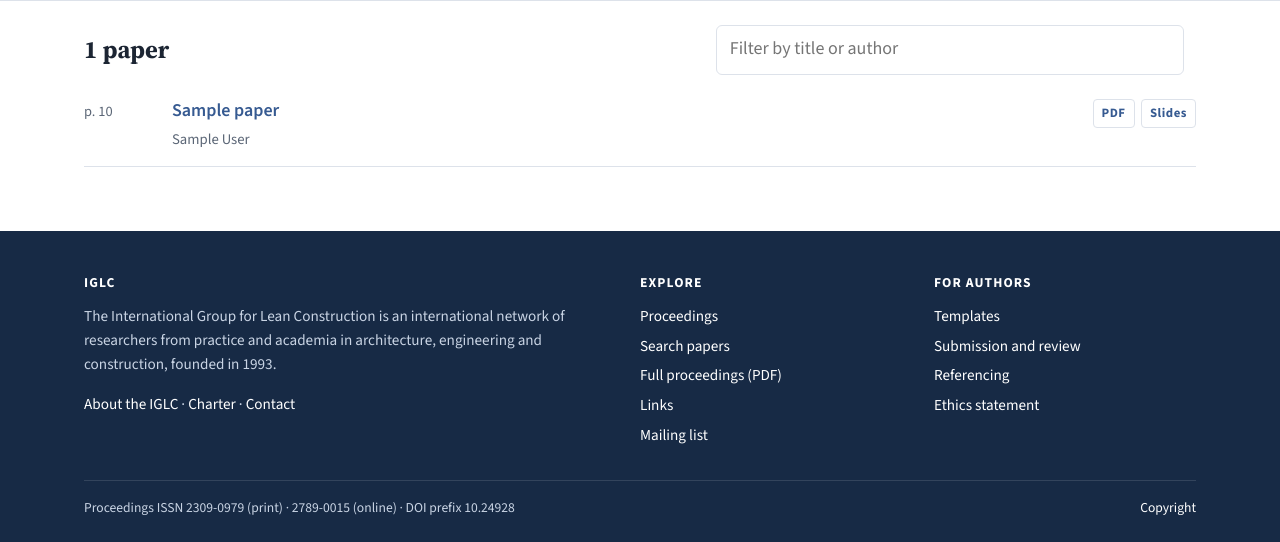
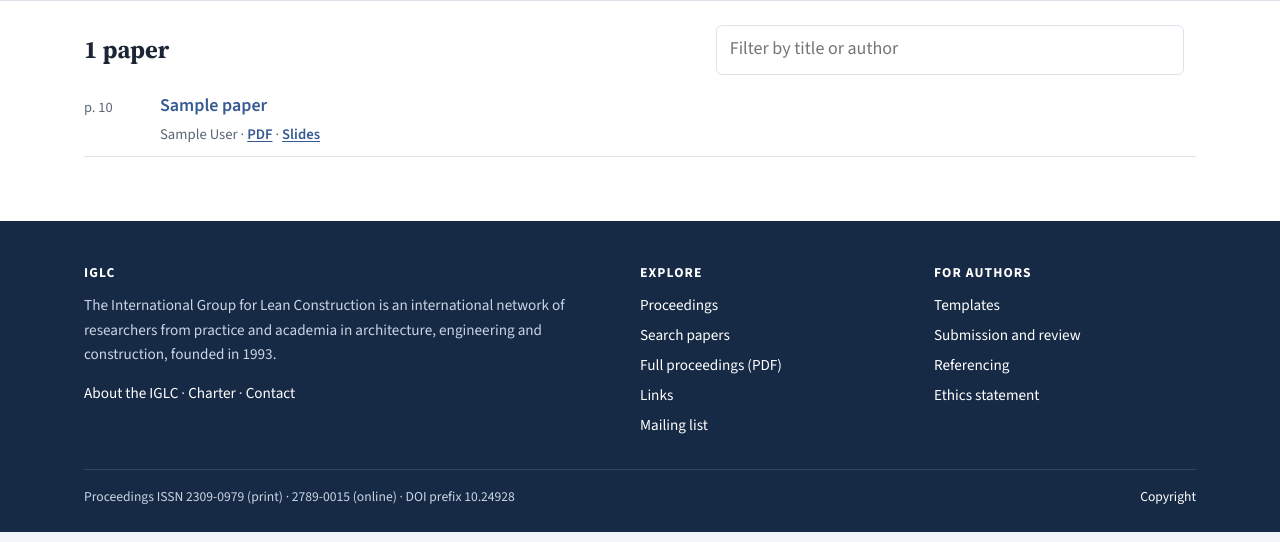
Before and after one commit to FrodeDrevland/new-iglc-net, a Django app: page /papers/conference/1 in a window 1280 px wide. Shown: the part 479-1021 px from the top of the page. Run offline with Django 5.2, Linux system fonts and the light colour scheme; tables that the repository leaves empty hold one stand-in row (values such as "Sample post"); parts of the project's set-up code (start-up, migrations or seed data) failed here and were passed over.

Commit message:
Paper list: PDF and slides links inline after the authors; tighter rows
Co-Authored-By: Claude Opus 5.5 <noreply@anthropic.com>
Claude-Session: https://claude.ai/code/session_01XkJSX4vrRHW9CYEUGMRzwt

```diff
--- a/static/css/site.css
+++ b/static/css/site.css
@@ -133,11 +133,8 @@ main { padding-bottom: 4rem; }
 
 /* Paper and search lists */
 .paper-list { list-style: none; padding: 0; margin: 0; }
-.paper-list li { display: grid; grid-template-columns: 4.5rem minmax(0, 1fr) auto; gap: 1rem; padding: .9rem 0; border-bottom: 1px solid var(--line); }
+.paper-list li { display: grid; grid-template-columns: 4rem minmax(0, 1fr); gap: .75rem; padding: .6rem 0; border-bottom: 1px solid var(--line); }
 .paper-list li[hidden] { display: none; }
-.paper-list .files { display: flex; gap: .4rem; align-items: flex-start; padding-top: .1rem; }
-.paper-list .files a { font-size: .8rem; font-weight: 700; letter-spacing: .04em; padding: .2rem .5rem; border: 1px solid var(--line); border-radius: 4px; text-decoration: none; }
-.paper-list .files a:hover { border-color: var(--blue); background: var(--blue-tint); }
 .paper-no { font-weight: 700; color: var(--orange-text); margin-right: .6rem; }
 .list-head { display: flex; flex-wrap: wrap; align-items: center; justify-content: space-between; gap: .75rem 1.5rem; margin-bottom: .5rem; }
 .list-head h2 { margin: 0; }
@@ -148,8 +145,9 @@ main { padding-bottom: 4rem; }
 .paper-list .pp { font-variant-numeric: tabular-nums; color: var(--muted); font-size: .9rem; padding-top: .2rem; }
 .paper-list .title { font-weight: 600; text-decoration: none; }
 .paper-list .title:hover { text-decoration: underline; }
-.paper-list .meta { font-size: .92rem; color: var(--muted); margin-top: .15rem; }
-@media (max-width: 36rem) { .paper-list li { grid-template-columns: 1fr; gap: .1rem; } .paper-list .files { padding-top: .4rem; } }
+.paper-list .meta { font-size: .92rem; color: var(--muted); margin-top: .1rem; }
+.paper-list .meta a { font-weight: 600; }
+@media (max-width: 36rem) { .paper-list li { grid-template-columns: 1fr; gap: .1rem; } }
 
 /* Paper page */
 .paper-layout { display: grid; grid-template-columns: minmax(0, 1fr) 19rem; gap: 3rem; align-items: start; }
--- a/templates/archive/_paper_item.html
+++ b/templates/archive/_paper_item.html
@@ -2,7 +2,6 @@
   <span class="pp">{% if paper.first_page %}p. {{ paper.first_page }}{% elif show_conference %}IGLC {{ paper.conference.number }}{% endif %}</span>
   <div>
     <a class="title" href="{{ paper.get_absolute_url }}">{% if show_paper_numbers and paper.doi %}<span class="paper-no">{{ paper.doi|slice:"-3:" }}</span>{% endif %}{{ paper.title }}</a>
-    <div class="meta">{{ paper.full_author_string }}{% if show_conference %} &middot; IGLC {{ paper.conference.number }}, {{ paper.year }}{% endif %}</div>
+    <div class="meta">{{ paper.full_author_string }}{% if show_conference %} &middot; IGLC {{ paper.conference.number }}, {{ paper.year }}{% endif %}{% if paper.full_text_url %} &middot; <a href="{% url 'archive:paper_pdf' paper.pk %}" title="Download the paper">PDF</a>{% endif %}{% if paper.presentation_url %} &middot; <a href="{% url 'archive:paper_presentation' paper.pk %}" title="Download the presentation">Slides</a>{% endif %}</div>
   </div>
-  <span class="files">{% if paper.full_text_url %}<a href="{% url 'archive:paper_pdf' paper.pk %}" title="Download the paper">PDF</a>{% endif %}{% if paper.presentation_url %}<a href="{% url 'archive:paper_presentation' paper.pk %}" title="Download the presentation">Slides</a>{% endif %}</span>
 </li>
```
